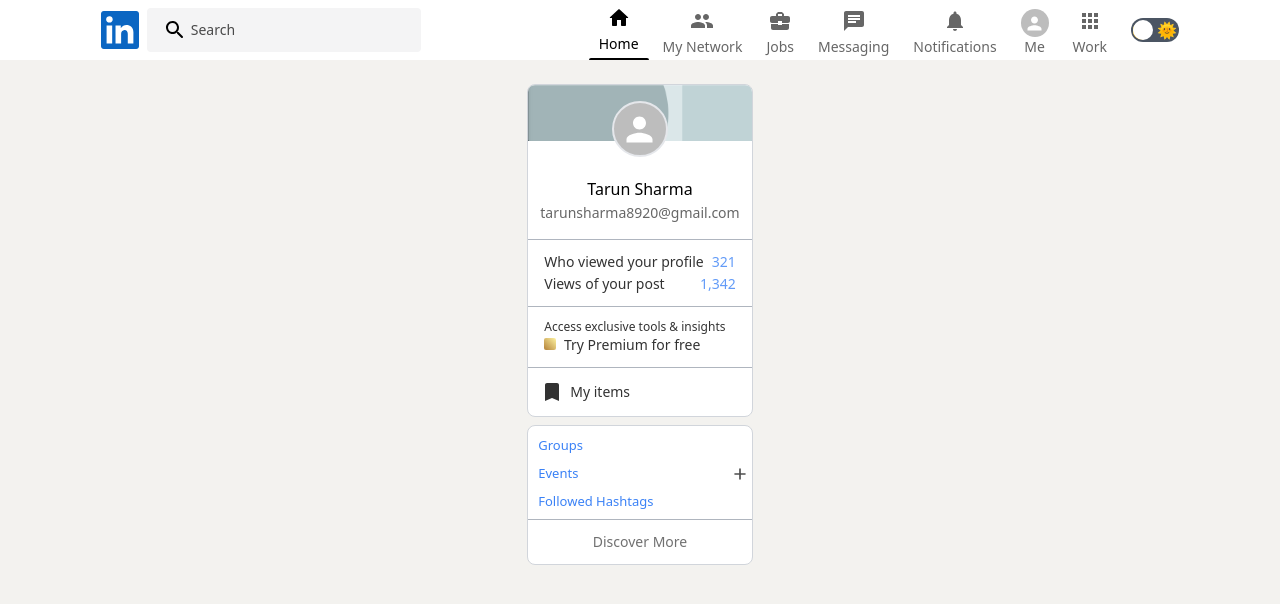
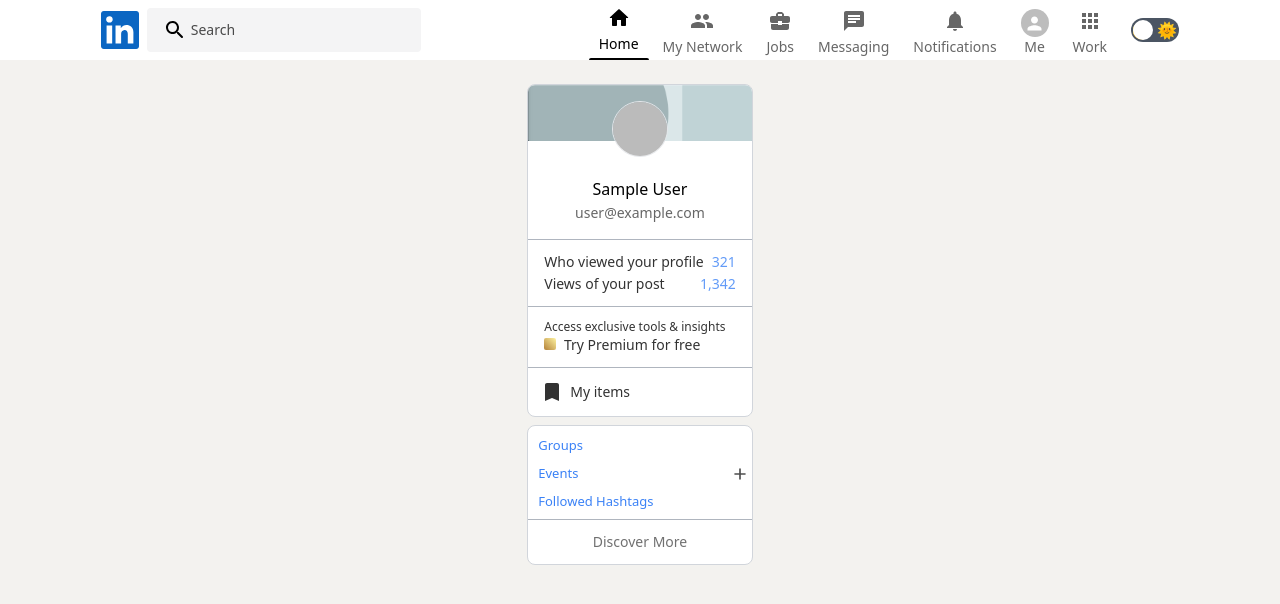
Before and after one commit to tarunfy/linkedin-clone, a Next.js app: page / in a window 1280 px wide. Shown: the top 604 px of the page. Built offline with nearby package versions, Linux system fonts and the light colour scheme; no server answers; sample sign-in values are in the browser's storage.

Commit message:
fetching user session

```diff
--- a/components/Sidebar.jsx
+++ b/components/Sidebar.jsx
@@ -6,6 +6,8 @@ import BookmarkOutlinedIcon from "@mui/icons-material/BookmarkOutlined";
 import AddRoundedIcon from "@mui/icons-material/AddRounded";
 
 const Sidebar = () => {
+  const { data: session } = useSession();
+
   return (
     <div className="space-y-2 min-w-max max-w-lg">
       {/* top */}
@@ -14,16 +16,16 @@ const Sidebar = () => {
           <Image src={bgImg} layout="fill" priority />
         </div>
         <Avatar
-          //   onClick={signOut}
-          //   src={logo}
-          className="!h-14 !w-14 !border-2 !absolute !top-4 !cursor-pointer"
+          onClick={signOut}
+          src={session?.user?.image}
+          className="!h-14 !w-14 !border-[1px] !absolute !top-4 !cursor-pointer"
         />
         <div className="mt-5 py-4 space-y-0.5">
           <h4 className="hover:underline decoration-purple-700 underline-offset-1 cursor-pointer">
-            Tarun Sharma
+            {session?.user?.name}
           </h4>
           <p className="text-black/60 dark:text-white/75 text-sm ">
-            tarunsharma8920@gmail.com
+            {session?.user?.email}
           </p>
         </div>
 
@@ -58,7 +60,7 @@ const Sidebar = () => {
         <p className="sidebarLinks">Groups</p>
         <div className="flex justify-between items-center">
           <p className="sidebarLinks">Events</p>
-          <AddRoundedIcon className="!h-5" />
+          <AddRoundedIcon className="!h-5 !cursor-pointer" />
         </div>
         <p className="sidebarLinks">Followed Hashtags</p>
         <div className="sidebarButton text-center">
--- a/pages/_app.js
+++ b/pages/_app.js
@@ -1,11 +1,14 @@
 import { ThemeProvider } from "next-themes";
+import { SessionProvider } from "next-auth/react";
 import "../styles/globals.css";
 
-function MyApp({ Component, pageProps }) {
+function MyApp({ Component, pageProps: { session, ...pageProps } }) {
   return (
-    <ThemeProvider attribute="class">
-      <Component {...pageProps} />
-    </ThemeProvider>
+    <SessionProvider session={session}>
+      <ThemeProvider attribute="class">
+        <Component {...pageProps} />
+      </ThemeProvider>
+    </SessionProvider>
   );
 }
 
--- a/pages/index.jsx
+++ b/pages/index.jsx
@@ -1,9 +1,17 @@
 import Head from "next/head";
-import { signOut } from "next-auth/react";
+import { getSession, useSession } from "next-auth/react";
 import Header from "../components/Header";
 import Sidebar from "../components/Sidebar";
+import { useRouter } from "next/router";
 
 export default function Home() {
+  const router = useRouter();
+  const { status } = useSession({
+    required: true,
+    onUnauthenticated: () => {
+      router.push("/home");
+    },
+  });
   return (
     <div className="bg-[#F3F2eF] dark:bg-black/90 dark:text-white/90 h-screen overflow-y-scroll md:space-y-6">
       <Head>
@@ -26,3 +34,21 @@ export default function Home() {
     </div>
   );
 }
+
+export const getServerSideProps = async (context) => {
+  // checking if the user is authenticated on the server:
+  const session = await getSession(context);
+  if (!session)
+    return {
+      redirect: {
+        permanent: false,
+        destination: "/home",
+      },
+    };
+
+  return {
+    props: {
+      session,
+    },
+  };
+};
```
